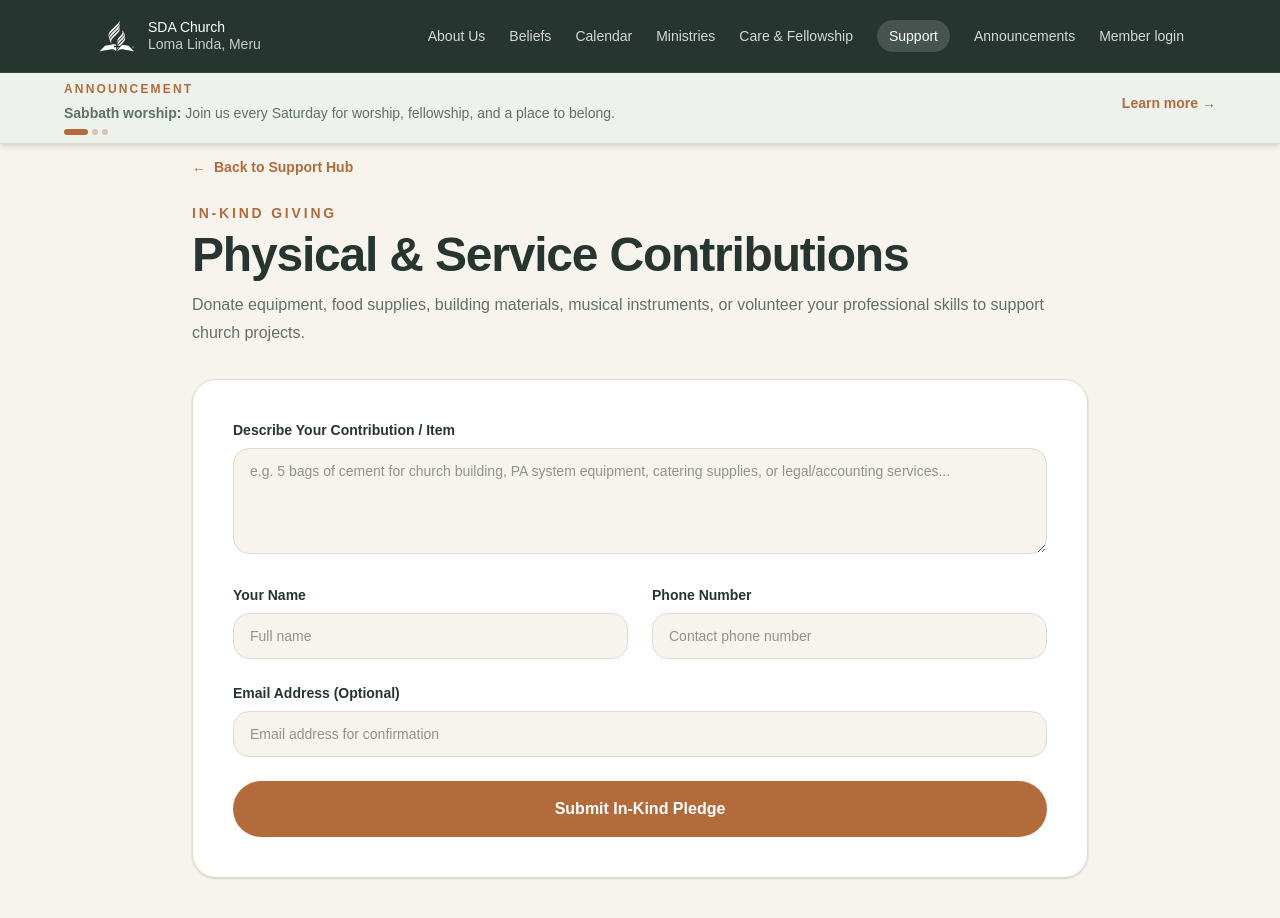
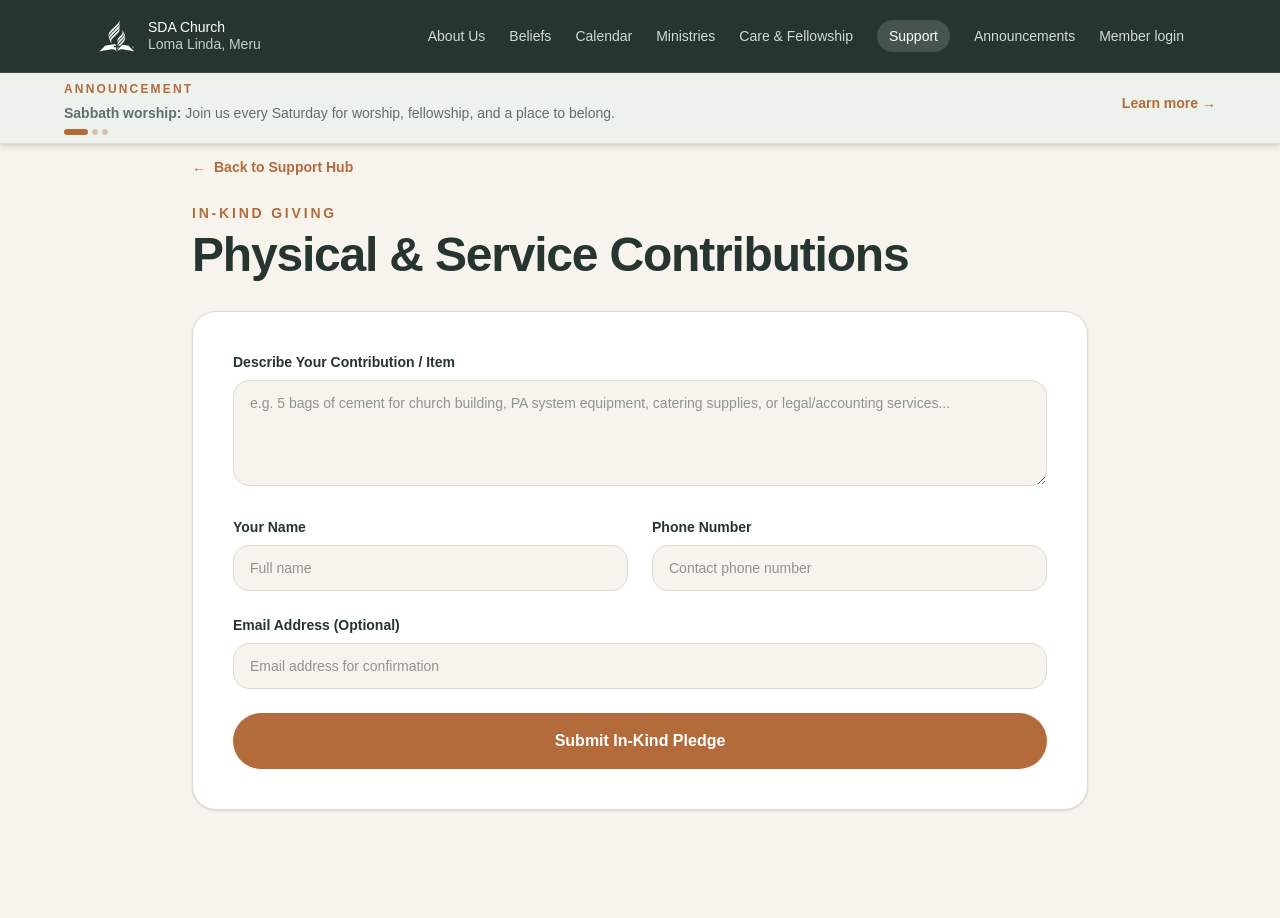
Before and after one commit to MwendaCipi/lomalinda, a Next.js app in the folder frontend/: page /support/in-kind in a window 1280 px wide. Shown: the top 918 px of the page. Built offline with nearby package versions, Linux system fonts and the light colour scheme; no server answers.

Commit message:
Remove subtitle text from Give in Kind page

```diff
--- a/frontend/src/app/support/in-kind/page.tsx
+++ b/frontend/src/app/support/in-kind/page.tsx
@@ -64,9 +64,6 @@ export default function GiveInKindPage() {
         <div className="mt-6">
           <p className="text-sm font-semibold uppercase tracking-[0.2em] text-[#b36b3c]">In-Kind Giving</p>
           <h1 className="mt-2 text-3xl font-semibold tracking-tight sm:text-5xl">Physical & Service Contributions</h1>
-          <p className="mt-3 text-base leading-7 text-[#617068]">
-            Donate equipment, food supplies, building materials, musical instruments, or volunteer your professional skills to support church projects.
-          </p>
         </div>
 
         {/* Form Card */}
```
